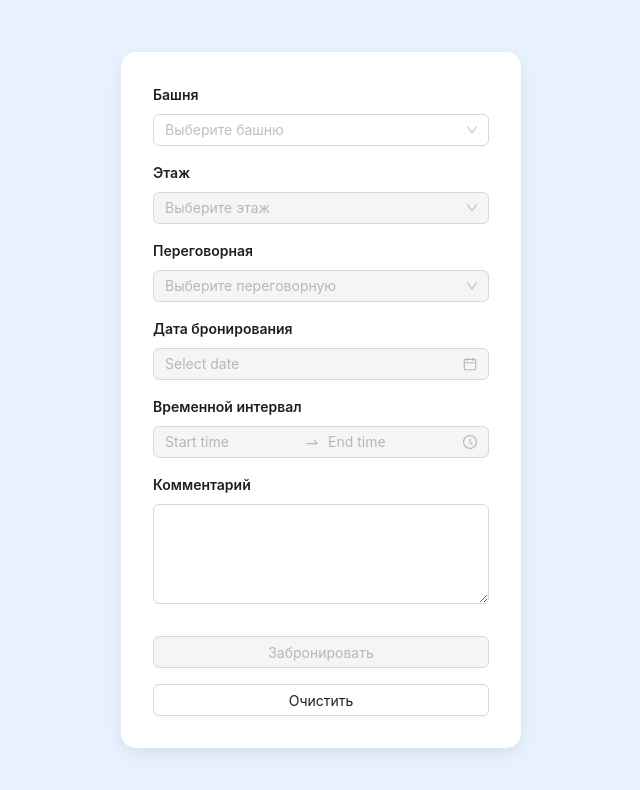
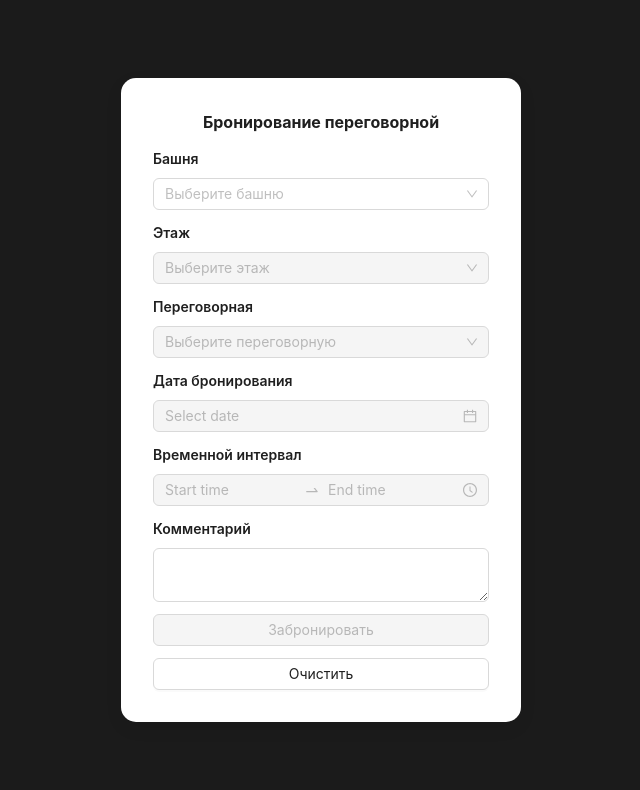
Before and after one commit to mrmar99/vkb2b, a React (Create React App) app: page / in a window 1280 px wide. Shown: the top 790 px of the page, without its empty margins (319-959 px from the left). Built offline with nearby package versions, Linux system fonts and the light colour scheme.

Commit message:
Some extra fixes

```diff
--- a/src/App.scss
+++ b/src/App.scss
@@ -1,5 +1,5 @@
 body {
-  background-color: rgb(232, 242, 255);
+  background-color: rgb(27, 27, 27);
   height: 100vh;
   width: 100%;
   padding: 0;
--- a/src/components/MyForm.scss
+++ b/src/components/MyForm.scss
@@ -6,6 +6,7 @@
   align-items: center;
 
   form {
+    font-family: 'Inter', sans-serif;
     background-color: white;
     padding: 32px;
     border-radius: 15px;
@@ -16,13 +17,29 @@
     -webkit-box-shadow: 0px 6px 19px -3px rgba(0, 0, 0, 0.1);
     -moz-box-shadow: 0px 6px 19px -3px rgba(0, 0, 0, 0.1);
 
+    .form-header {
+      width: 100%;
+      text-align: center;
+      font-size: 16px;
+      font-weight: 700;
+      margin-bottom: 12px;
+    }
+
+    @media screen and (max-width: 400px) {
+      width: 350px;
+    }
+
+    @media screen and (max-width: 360px) {
+      width: 320px;
+    }
+
     label {
       font-family: 'Inter', sans-serif;
       font-weight: 600;
     }
 
     .ant-form-item {
-      margin-bottom: 16px;
+      margin-bottom: 12px;
 
       &:last-child {
         margin-bottom: 0;
--- a/src/components/MyForm.tsx
+++ b/src/components/MyForm.tsx
@@ -14,8 +14,8 @@ type Props = {};
 
 const MyForm = (props: Props) => {
   const [towersOptions, setTowersOptions] = useState<{ value: string; label: string }[]>([]);
-  const [floorsOptions, setFloorsOptions] = useState<{ value: string; label: string }[]>([]);
-  const [roomsOptions, setRoomsOptions] = useState<{ value: number; label: string }[]>([]);
+  const [floorsOptions, setFloorsOptions] = useState<{ value: string; label: number }[]>([]);
+  const [roomsOptions, setRoomsOptions] = useState<{ value: number; label: number }[]>([]);
 
 	const [towerValue, setTowerValue] = useState<string | null>(null);
 	const [floorValue, setFloorValue] = useState<string | null>(null);
@@ -45,7 +45,7 @@ const MyForm = (props: Props) => {
       .map(({ id, level }) => {
         return {
           value: id,
-          label: `${level} этаж "${towersData[value].name}"`,
+          label: level,
         };
       });
 
@@ -65,7 +65,7 @@ const MyForm = (props: Props) => {
         const level = floorsData[value].level;
         return {
           value: number,
-          label: `Переговорная ${number} на ${level} этаже`,
+          label: number,
         };
       });
 
@@ -74,7 +74,7 @@ const MyForm = (props: Props) => {
     }
 
     setRoomsOptions(rooms);
-    setFloorValue(floorsData[value].level.toString());
+    setFloorValue(value);
   };
 
 	const onDateChange = (value: Dayjs | null) => {
@@ -126,8 +126,8 @@ const MyForm = (props: Props) => {
 
 	const onFinish = () => {
 		const formData = {
-			tower: towerValue,
-			floor: floorValue,
+			tower: towerValue && towersData[towerValue].name,
+			floor: floorValue && floorsData[floorValue].level,
 			room: roomValue,
 			date: dateValue,
 			timerange: timeValue,
@@ -146,6 +146,7 @@ const MyForm = (props: Props) => {
   return (
     <div className="form-container">
       <Form layout="vertical" onFinish={onFinish}>
+				<span className="form-header">Бронирование переговорной</span>
         <Form.Item label="Башня" rules={[{ required: true, message: 'Выберите башню!' }]}>
 					<Select
 						style={{
@@ -204,10 +205,10 @@ const MyForm = (props: Props) => {
 					</Form.Item>
         </ConfigProvider>
 				<Form.Item label="Комментарий">
-					<Input.TextArea style={{ height: 100 }} value={commentValue} onChange={({ target }) => setCommentValue(target.value)} />
+					<Input.TextArea value={commentValue} onChange={({ target }) => setCommentValue(target.value)} />
 				</Form.Item>
 				<Form.Item>
-					<Button disabled={!isSubmitDisabled()} type="primary" htmlType="submit" style={{ width: '100%', marginTop: 16 }}>
+					<Button disabled={!isSubmitDisabled()} type="primary" htmlType="submit" style={{ width: '100%' }}>
 						Забронировать
 					</Button>
 				</Form.Item>
--- a/src/components/Svgs.tsx
+++ /dev/null
@@ -1,5 +0,0 @@
-export const Svgs = (props: any) => {
-  return (
-    <div>Svgs</div>
-  )
-}
```
